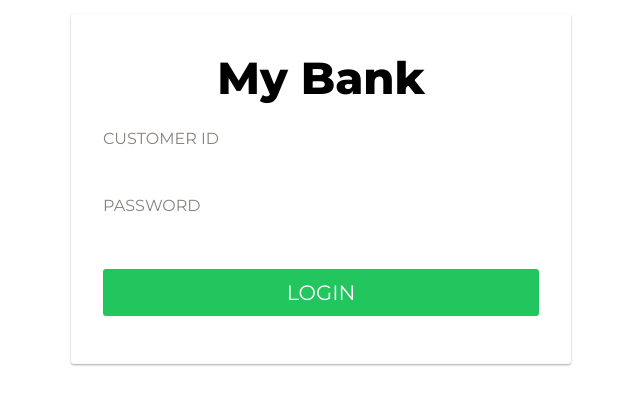
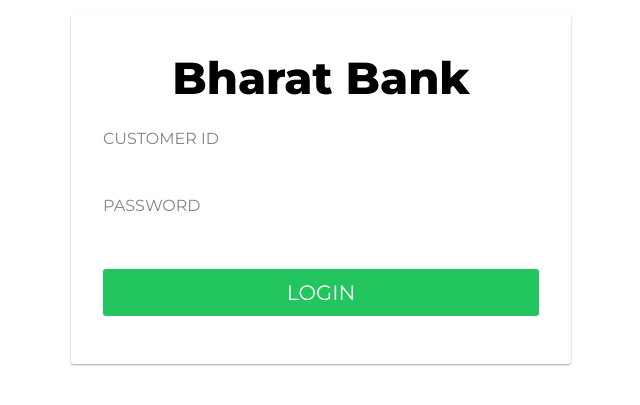
Before and after one commit to nemogpt/RNA-MINOR-2023-24, a React (Create React App) app in the folder frontend/: page /login in a window 1280 px wide. Shown: the part 211-616 px from the top of the page, without its empty margins (319-959 px from the left). Built offline with nearby package versions, Linux system fonts and the light colour scheme.

Commit message:
changed banks name

```diff
--- a/frontend/src/components/Logo.js
+++ b/frontend/src/components/Logo.js
@@ -3,6 +3,6 @@
 export const Logo = () => {
     return(
 
-        <h1 id="logo">My Bank</h1>
+        <h1 id="logo">Bharat Bank</h1>
     )
 }
```
